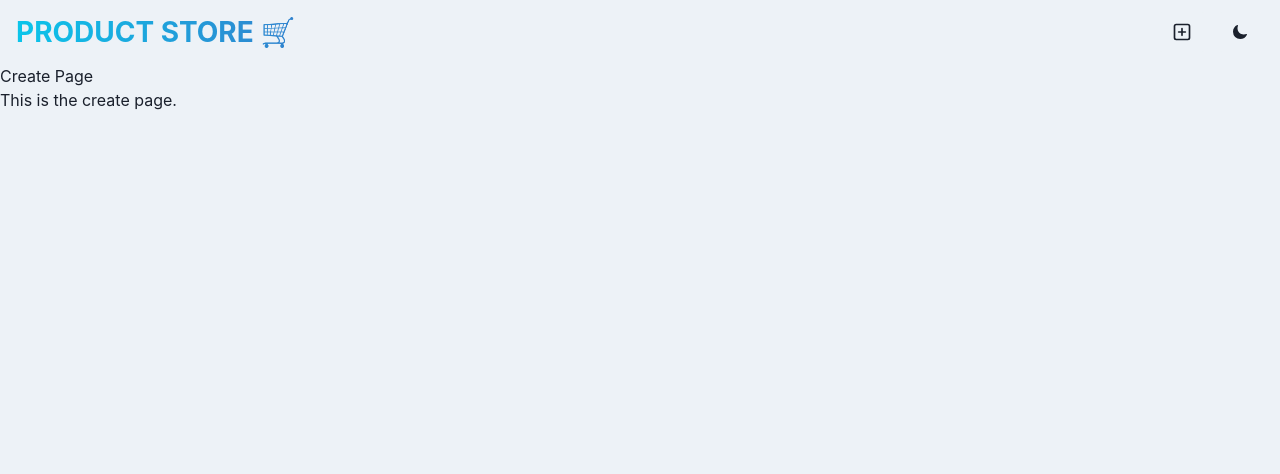
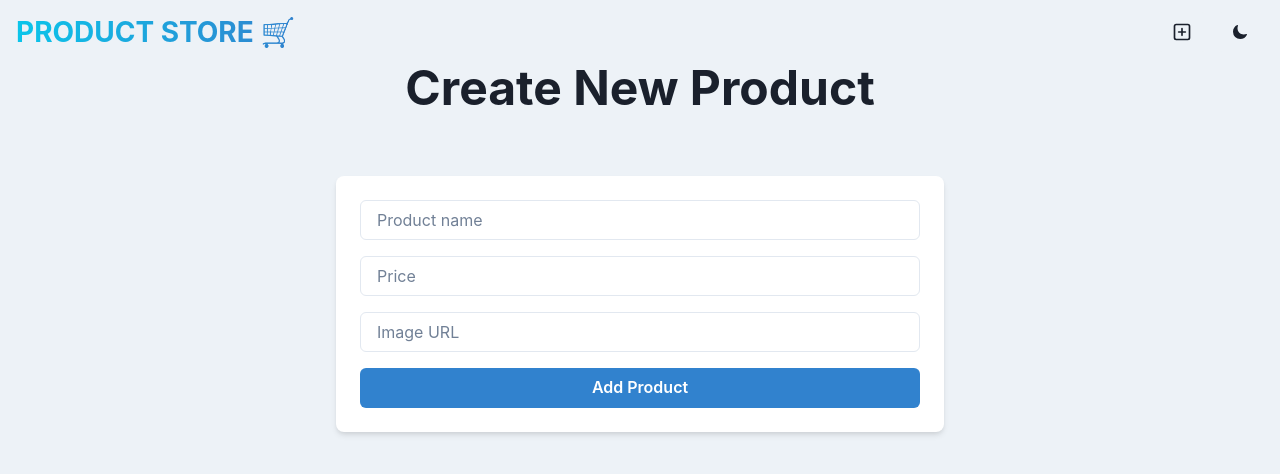
Before and after one commit to JEEVANJGA/Mern-crash-course, a React (Vite) app in the folder frontend/: page /create in a window 1280 px wide. Shown: the top 474 px of the page. Built offline with nearby package versions, Linux system fonts and the light colour scheme.

Commit message:
Add CreatePage component and refactor App to include Navbar with color mode support

```diff
--- a/frontend/src/pages/CreatePage.jsx
+++ b/frontend/src/pages/CreatePage.jsx
@@ -1,10 +1,72 @@
+import {
+  Box,
+  Button,
+  Container,
+  Heading,
+  Input,
+  useColorModeValue,
+  VStack,
+} from "@chakra-ui/react";
+import { useState } from "react";
+
 const CreatePage = () => {
-    return (
-        <div>
-            <h1>Create Page</h1>
-            <p>This is the create page.</p>
-        </div>
-    );
+  const [newProduct, setNewProduct] = useState({
+    name: null,
+    price: null,
+    image: null,
+  });
+
+  const handleAddPoduct = () => {
+    console.log(newProduct);
+  };
+
+  return (
+    <Container maxW={"container.sm"}>
+      <VStack spacing={8}>
+        <Heading as={"h1"} size={"2xl"} textAlign={"center"} mb={8}>
+          Create New Product
+        </Heading>
+        <Box
+          w={"full"}
+          bg={useColorModeValue("white", "gray.800")}
+          p={6}
+          rounded={"lg"}
+          shadow={"md"}
+        >
+          <VStack spacing={4}>
+            <Input
+              placeholder={"Product name"}
+              name="name"
+              value={newProduct.name}
+              onChange={(e) =>
+                setNewProduct({ ...newProduct, name: e.target.value })
+              }
+            />
+            <Input
+              placeholder={"Price"}
+              name="price"
+              type="number"
+              value={newProduct.price}
+              onChange={(e) =>
+                setNewProduct({ ...newProduct, price: e.target.value })
+              }
+            />
+            <Input
+              placeholder={"Image URL"}
+              name="image"
+              value={newProduct.image}
+              onChange={(e) =>
+                setNewProduct({ ...newProduct, image: e.target.value })
+              }
+            />
+            <Button colorScheme="blue" onClick={handleAddPoduct} w={"full"}>
+              Add Product
+            </Button>
+          </VStack>
+        </Box>
+      </VStack>
+    </Container>
+  );
 };
 
 export default CreatePage;
```
Also changed, not shown: 1 other file (tests, documents, lock files or other folders).
